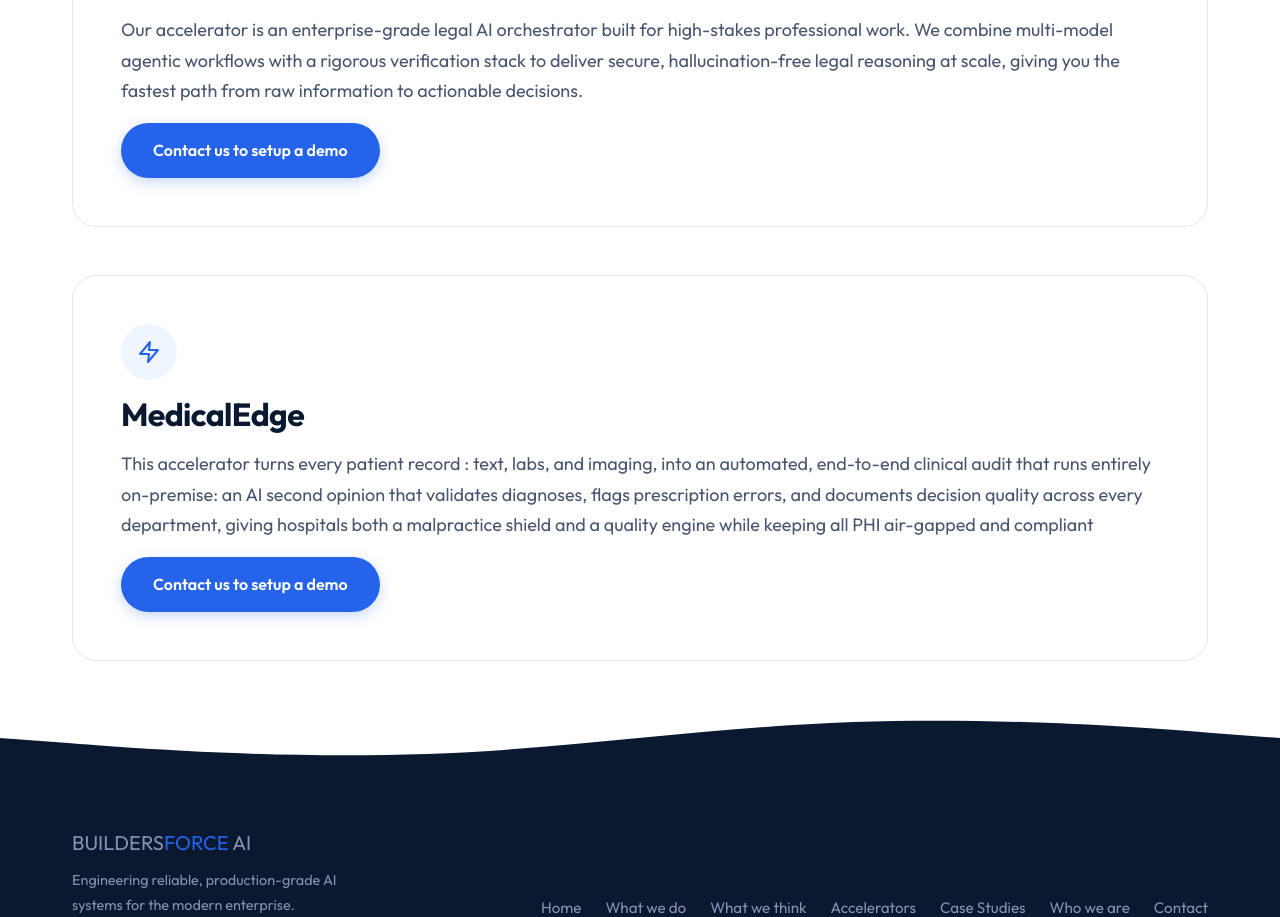
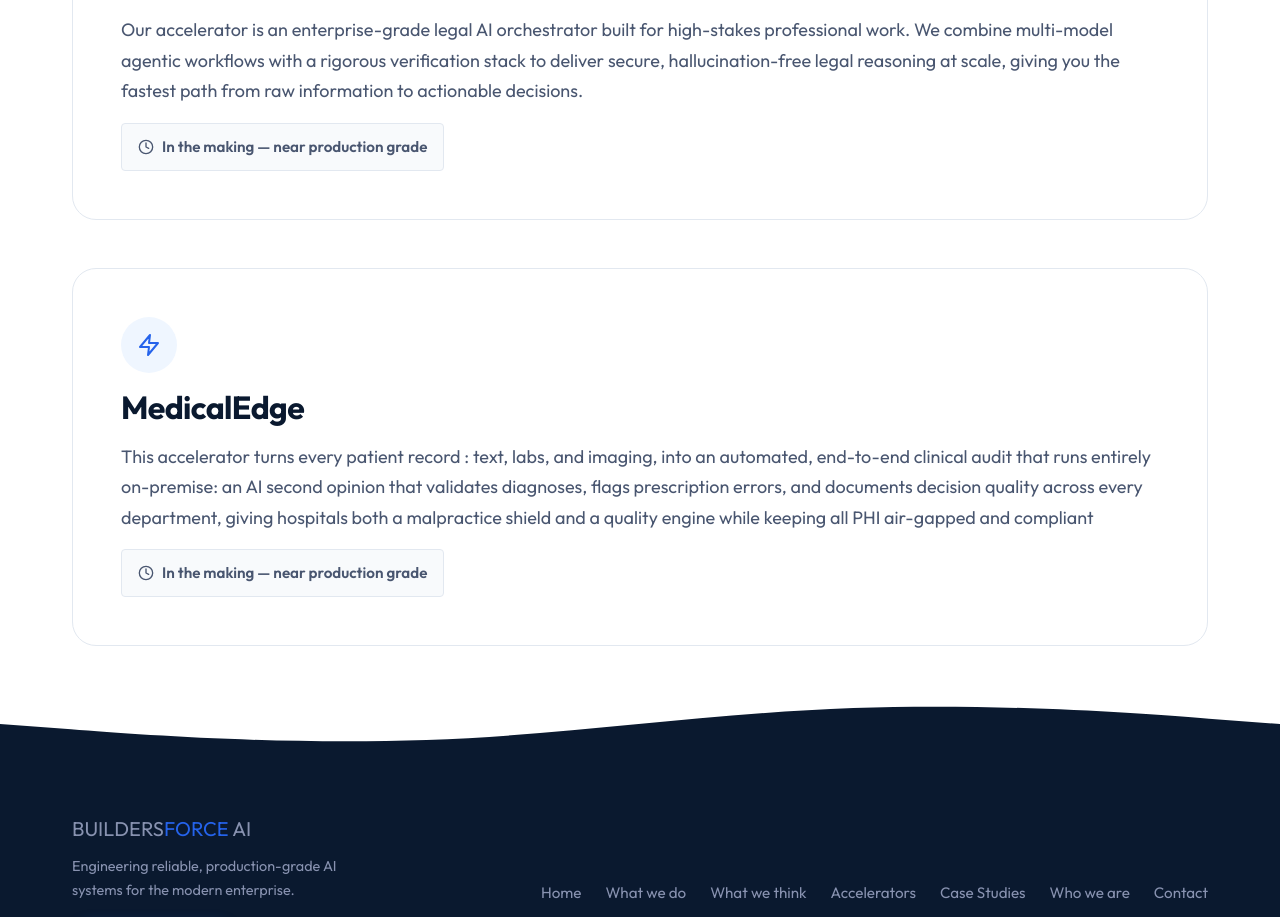
Before and after one commit to AmruthSrivatsan/BuildersForceWebsite, a React (Vite) app: page /accelerators in a window 1280 px wide. Shown: the part 960-1877 px from the top of the page. Built offline with nearby package versions, Linux system fonts and the light colour scheme.

Commit message:
Conditionally show contact button on accelerators

```diff
--- a/src/pages/Accelerators.jsx
+++ b/src/pages/Accelerators.jsx
@@ -30,9 +30,19 @@
                   <h2 style={{ fontSize: '2rem', marginBottom: '16px' }}>{accel.title}</h2>
                   <p style={{ fontSize: '1.125rem' }}>{accel.description}</p>
                   <div className="mt-4">
-                    <Link to="/contact" className="btn btn-primary">
-                      Contact us to setup a demo
-                    </Link>
+                    {accel.title === 'StudyEdge' ? (
+                      <Link to="/contact" className="btn btn-primary">
+                        Contact us to setup a demo
+                      </Link>
+                    ) : (
+                      <div style={{ display: 'inline-flex', alignItems: 'center', gap: '8px', background: 'var(--off-white)', padding: '10px 16px', borderRadius: '4px', border: '1px solid var(--border)', color: 'var(--slate-dark)', fontWeight: '600', fontSize: '0.95rem' }}>
+                        <svg width="16" height="16" viewBox="0 0 24 24" fill="none" stroke="currentColor" strokeWidth="2" strokeLinecap="round" strokeLinejoin="round">
+                          <circle cx="12" cy="12" r="10"></circle>
+                          <polyline points="12 6 12 12 16 14"></polyline>
+                        </svg>
+                        In the making — near production grade
+                      </div>
+                    )}
                   </div>
                 </div>
               </FadeIn>
```
